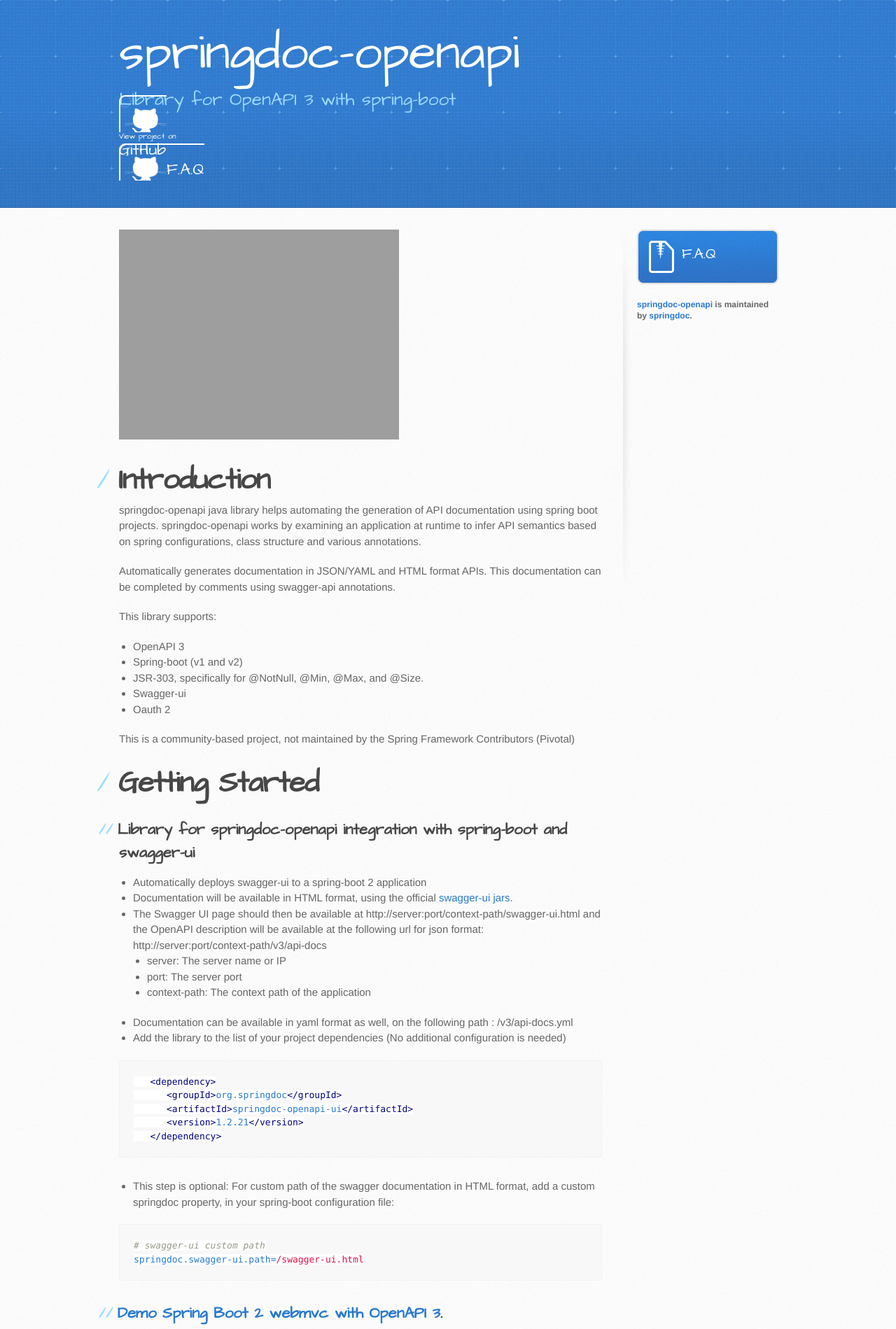
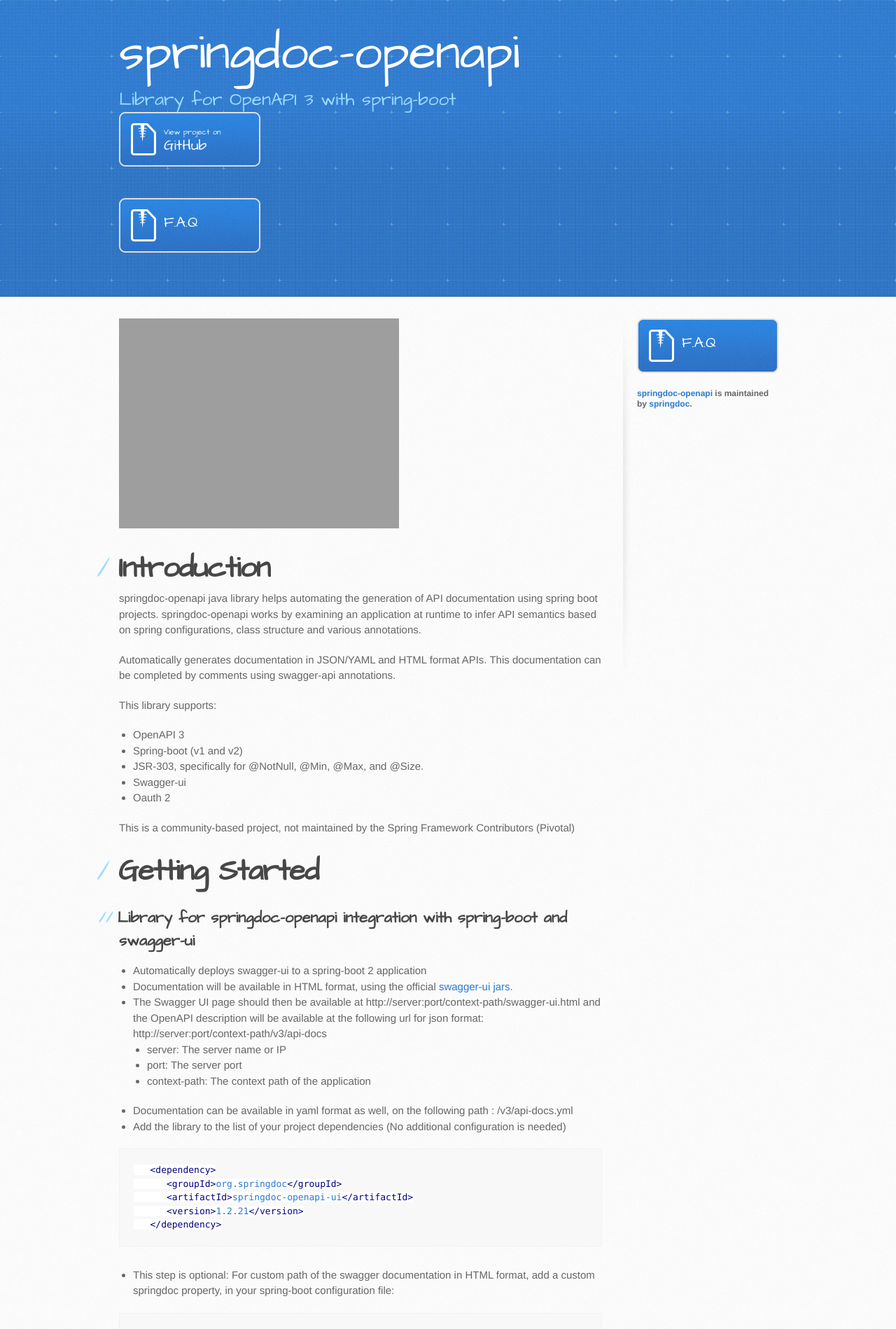
Before and after one commit to springdoc/springdoc-openapi-demos, a Jekyll site: the page built from docs/index.md, in a window 1280 px wide. Shown: the top 1899 px of the page at 70% size. Built offline with Jekyll 4.4.1, drawn with Linux system fonts in a browser that asks for light colours.

Commit message:
project update

```diff
--- a/docs/_sass/jekyll-theme-architect.scss
+++ b/docs/_sass/jekyll-theme-architect.scss
@@ -107,12 +107,12 @@
   font-size: 11px;
 }
 header a.button {
-  width: 134px;
-  height: 58px;
-  padding-top: 22px;
-  padding-left: 68px;
-  right: 0;
-  background: transparent url(../images/github-button.png) 0 0 no-repeat;
+  display: block;
+  width: 138px;
+  padding-left: 64px;
+  margin-bottom: 20px;
+  font-size: 21px;
+  background: transparent url(../images/download-button.png) 0 0 no-repeat;
 }
 aside a.button {
   display: block;
```
